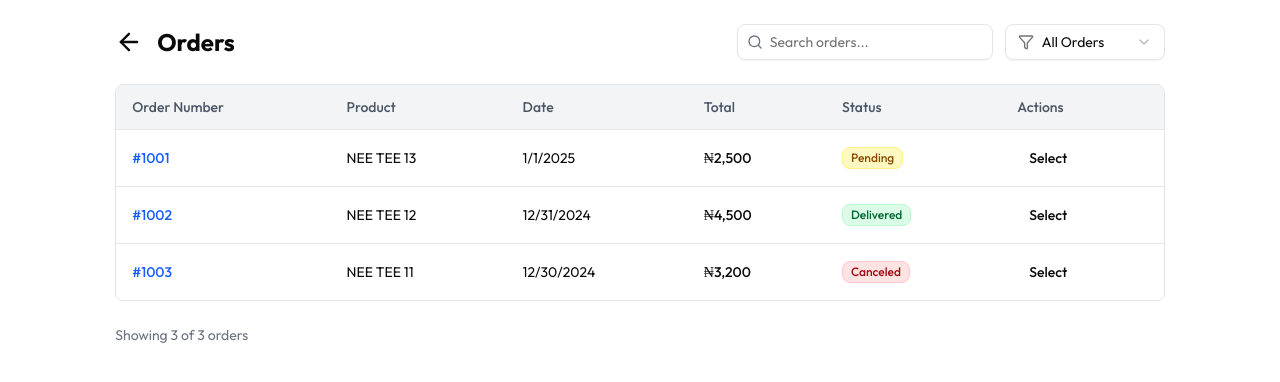
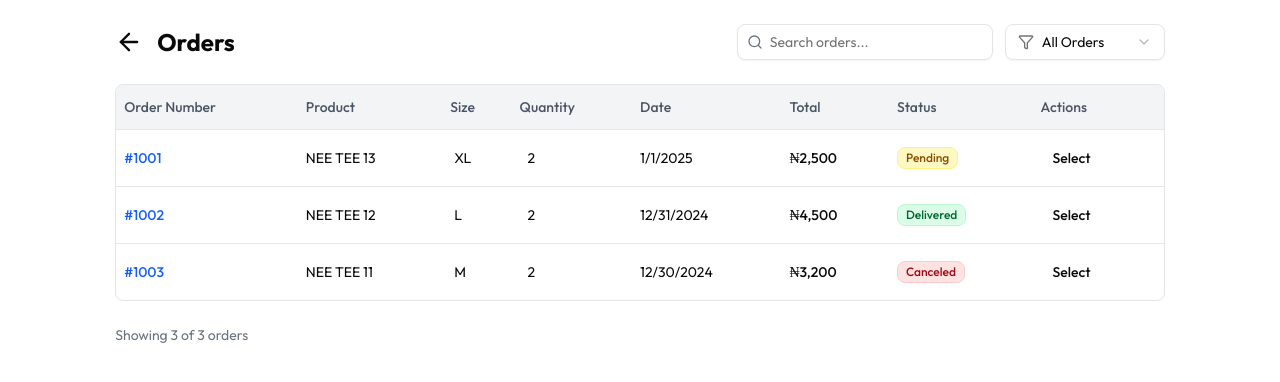
Before and after one commit to Pluggito/HATSOFFwears, a React (Vite) app: page /orders in a window 1280 px wide. Shown: the top 382 px of the page. Built offline with nearby package versions, Linux system fonts and the light colour scheme; no server answers; the database is empty.

Commit message:
Order items commmit

```diff
--- a/src/Pages/Orders.jsx
+++ b/src/Pages/Orders.jsx
@@ -27,6 +27,8 @@ export default function OrderManagement() {
       timestamp: Date.now(),
       totalAmount: 2500,
       status: "Pending",
+      Quantity: 2,
+      size: "XL",
     },
     {
       id: 2,
@@ -34,6 +36,8 @@ export default function OrderManagement() {
       product: "NEE TEE 12",
       timestamp: Date.now() - 86400000,
       totalAmount: 4500,
+      Quantity: 2,
+      size: "L",
       status: "Delivered",
     },
     {
@@ -43,6 +47,8 @@ export default function OrderManagement() {
       timestamp: Date.now() - 172800000,
       totalAmount: 3200,
       status: "Canceled",
+      Quantity: 2,
+      size: "M",
     },
   ]
 
@@ -198,12 +204,14 @@ export default function OrderManagement() {
             <table className="min-w-full table-auto">
           <thead className="bg-gray-100">
             <tr className="text-left text-sm text-gray-600">
-              <th className="py-3 px-4 font-medium">Order Number</th>
-              <th className="py-3 px-4 font-medium">Product</th>
-              <th className="py-3 px-4 font-medium">Date</th>
-              <th className="py-3 px-4 font-medium">Total</th>
-              <th className="py-3 px-4 font-medium">Status</th>
-              <th className="py-3 px-4 font-medium">Actions</th>
+              <th className="py-3 px-2 font-medium">Order Number</th>
+              <th className="py-3 px-2 font-medium">Product</th>
+              <th className="py-3 px-2 font-medium">Size</th>
+              <th className="py-3 px-2 font-medium">Quantity</th>
+              <th className="py-3 px-2 font-medium">Date</th>
+              <th className="py-3 px-2 font-medium">Total</th>
+              <th className="py-3 px-2 font-medium">Status</th>
+              <th className="py-3 px-2 font-medium">Actions</th>
             </tr>
           </thead>
           <tbody>
@@ -215,22 +223,24 @@ export default function OrderManagement() {
             }`}
               >
             <td
-              className="py-3 px-4 font-medium cursor-pointer text-blue-600 hover:underline"
+              className="py-3 px-2 font-medium cursor-pointer text-blue-600 hover:underline"
               onClick={() => setSelectedOrder(order)}
             >
               #{order.orderNumber}
             </td>
-            <td className="py-3 px-4">{order.product}</td>
-            <td className="py-3 px-4">
+            <td className="py-3 px-2">{order.product}</td>
+            <td className="py-3 px-3">{order.size}</td>
+            <td className="py-3 px-4">{order.Quantity}</td>
+            <td className="py-3 px-2">
               {order.timestamp ? new Date(order.timestamp).toLocaleDateString() : "N/A"}
             </td>
-            <td className="py-3 px-4 font-medium">₦{order.totalAmount.toLocaleString()}</td>
-            <td className="py-3 px-4">
+            <td className="py-3 px-2 font-medium">₦{order.totalAmount.toLocaleString()}</td>
+            <td className="py-3 px-2">
               <Badge variant="outline" className={getStatusColor(order.status)}>
                 {order.status || "Pending"}
               </Badge>
             </td>
-            <td className="py-3 px-4">
+            <td className="py-3 px-2">
               <Button
                 variant={selectedOrder?.id === order.id ? "secondary" : "ghost"}
                 size="sm"
```
